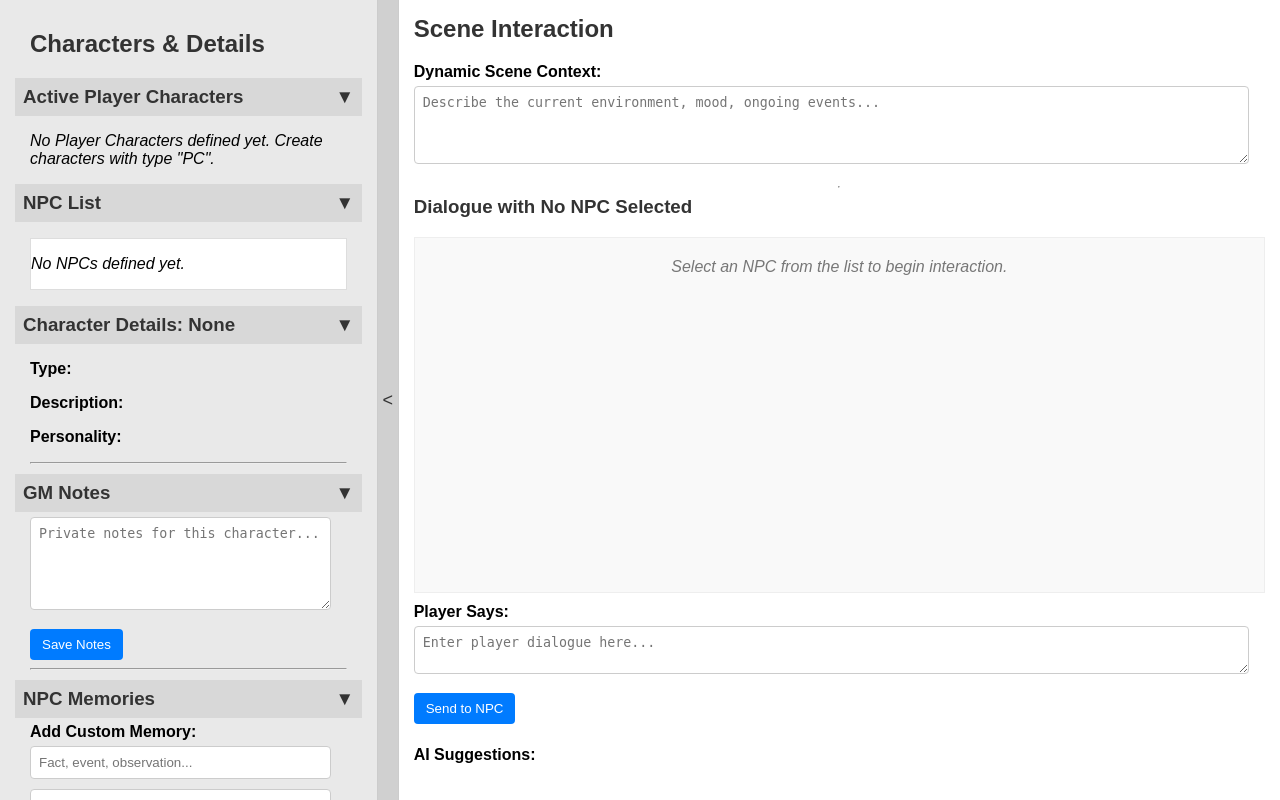
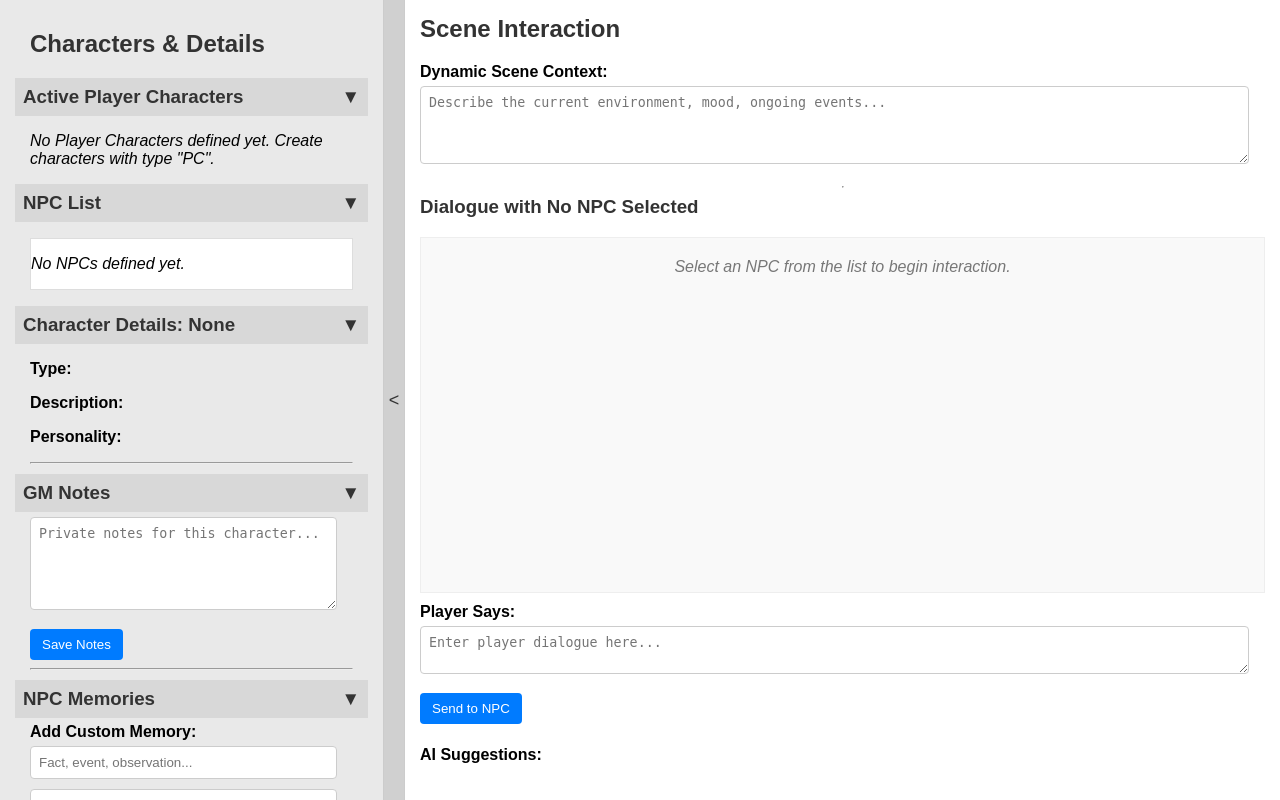
Before and after one commit to srwmay08/TTRPG-AI-NPC, a Flask app: page / in a window 1280 px wide. Run offline with Flask 3, Linux system fonts and the light colour scheme; data that the repository does not hold is empty.

Commit message:
Update index.html

```diff
--- a/server/templates/index.html
+++ b/server/templates/index.html
@@ -6,18 +6,17 @@
     <title>Bugbear Banter GM Interface</title>
     <style>
         body { font-family: Arial, sans-serif; margin: 0; padding: 0; display: flex; height: 100vh; background-color: #f4f4f4; }
-        .column { padding: 15px; overflow-y: auto; box-sizing: border-box; transition: width 0.3s ease; }
+        .column { padding: 15px; overflow-y: auto; box-sizing: border-box; } /* Removed transition for smoother resizing */
 
-        #left-column { width: 30%; background-color: #e9e9e9; border-right: 1px solid #ccc; height: 100vh; }
-        #left-column.collapsed { width: 0; padding: 0; border-right: none; }
+        #left-column { width: 30%; min-width: 200px; max-width: 600px; /* Added min/max widths */ background-color: #e9e9e9; border-right: 1px solid #ccc; height: 100vh; }
+        #left-column.collapsed { width: 0; min-width: 0; padding: 0; border-right: none; }
         #left-column-content { padding: 15px; }
         #left-column.collapsed #left-column-content { display: none; }
 
-        #collapse-toggle { width: 20px; background-color: #d0d0d0; cursor: pointer; display: flex; align-items: center; justify-content: center; font-size: 18px; color: #333; border-right: 1px solid #ccc; }
-        #collapse-toggle:hover { background-color: #b0b0b0; }
+        #resizer { width: 20px; background-color: #d0d0d0; cursor: col-resize; /* Changed cursor */ display: flex; align-items: center; justify-content: center; font-size: 18px; color: #333; border-right: 1px solid #ccc; user-select: none; /* Prevent text selection */ }
+        #resizer:hover { background-color: #b0b0b0; }
 
-        #center-column { width: 70%; background-color: #fff; display: flex; flex-direction: column; height: 100vh; }
-        #left-column.collapsed + #collapse-toggle + #center-column { width: calc(100% - 20px); }
+        #center-column { flex-grow: 1; /* Allow center to fill remaining space */ background-color: #fff; display: flex; flex-direction: column; height: 100vh; }
 
         .collapsible-section h3 { cursor: pointer; background-color: #d8d8d8; padding: 8px; margin: 10px -15px 5px -15px; user-select: none; }
         .collapsible-section h3::after { content: ' ▼'; float: right; }
@@ -96,6 +95,7 @@
                 </div>
             </div>
 
+
             <div id="create-character-section" class="collapsible-section collapsed">
                 <h3>Create New Character</h3>
                 <div id="create-character-form" class="collapsible-content">
@@ -116,7 +116,7 @@
         </div>
     </div>
 
-    <div id="collapse-toggle">&lt;</div>
+    <div id="resizer">&lt;</div>
 
     <div id="center-column" class="column">
         <h2>Scene Interaction</h2>
@@ -502,24 +502,54 @@
 
     // --- NEW UI-CONTROL FUNCTIONS ---
 
-    function setupCollapsibles() {
+    function setupInterfaceControls() {
+        const resizer = getElem('resizer');
+        const leftColumn = getElem('left-column');
+        let isResizing = false;
+
+        // Logic for collapsing the panel
+        resizer.addEventListener('click', (e) => {
+            // This check prevents the click from firing after a drag
+            if (e.detail > 0 && e.clientX !== 0) {
+                 leftColumn.classList.toggle('collapsed');
+                 resizer.textContent = leftColumn.classList.contains('collapsed') ? '>' : '<';
+            }
+        });
+
+        // Logic for resizing the panel
+        resizer.addEventListener('mousedown', (e) => {
+            e.preventDefault();
+            isResizing = true;
+            const startX = e.clientX;
+            const startWidth = leftColumn.offsetWidth;
+
+            const handleMouseMove = (e) => {
+                if (!isResizing) return;
+                const newWidth = startWidth + (e.clientX - startX);
+                leftColumn.style.width = `${newWidth}px`;
+            };
+
+            const handleMouseUp = () => {
+                isResizing = false;
+                window.removeEventListener('mousemove', handleMouseMove);
+                window.removeEventListener('mouseup', handleMouseUp);
+            };
+
+            window.addEventListener('mousemove', handleMouseMove);
+            window.addEventListener('mouseup', handleMouseUp);
+        });
+
+        // Logic for collapsible sections within the panel
         document.querySelectorAll('.collapsible-section h3').forEach(header => {
             header.addEventListener('click', () => {
                 header.parentElement.classList.toggle('collapsed');
             });
         });
-
-        getElem('collapse-toggle').addEventListener('click', () => {
-            const leftColumn = getElem('left-column');
-            leftColumn.classList.toggle('collapsed');
-            getElem('collapse-toggle').textContent = leftColumn.classList.contains('collapsed') ? '>' : '<';
-        });
     }
-
 
     window.onload = () => {
         fetchCharacters();
-        setupCollapsibles();
+        setupInterfaceControls();
     };
 
 </script>
```
